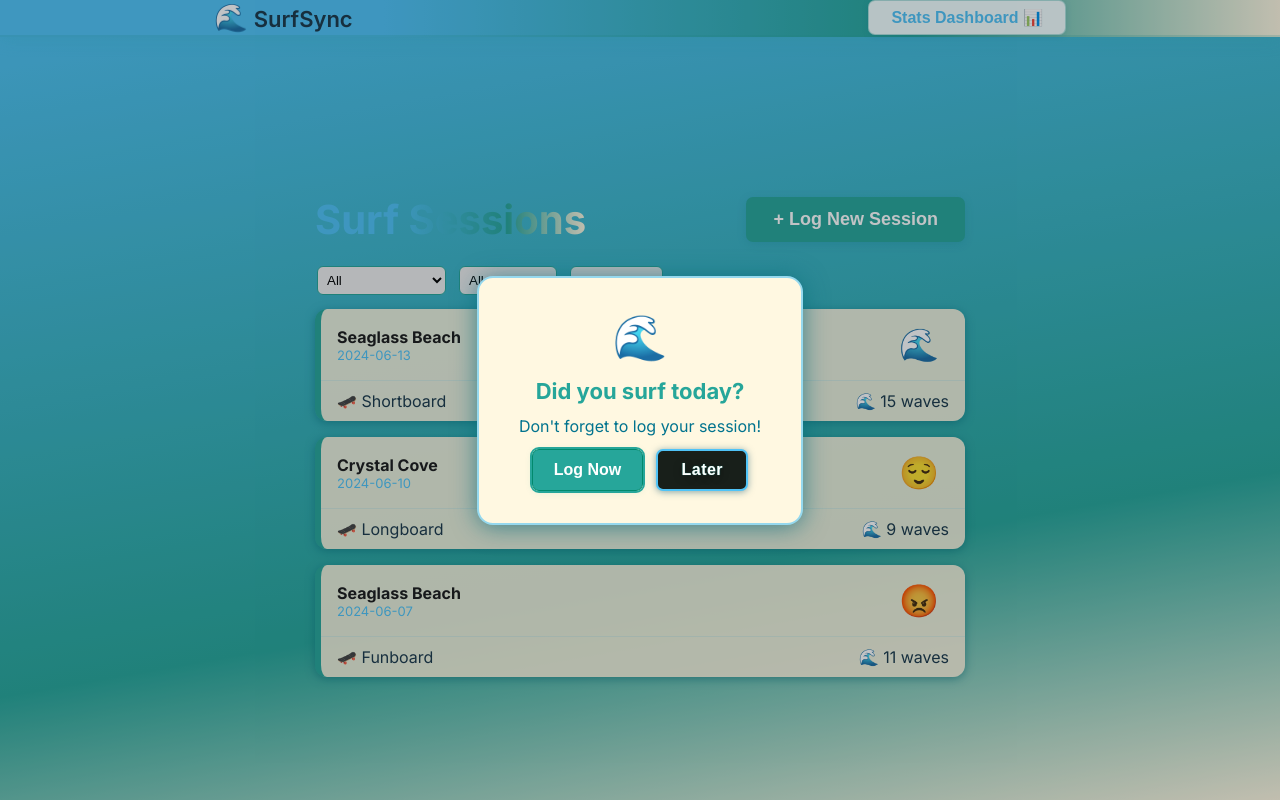
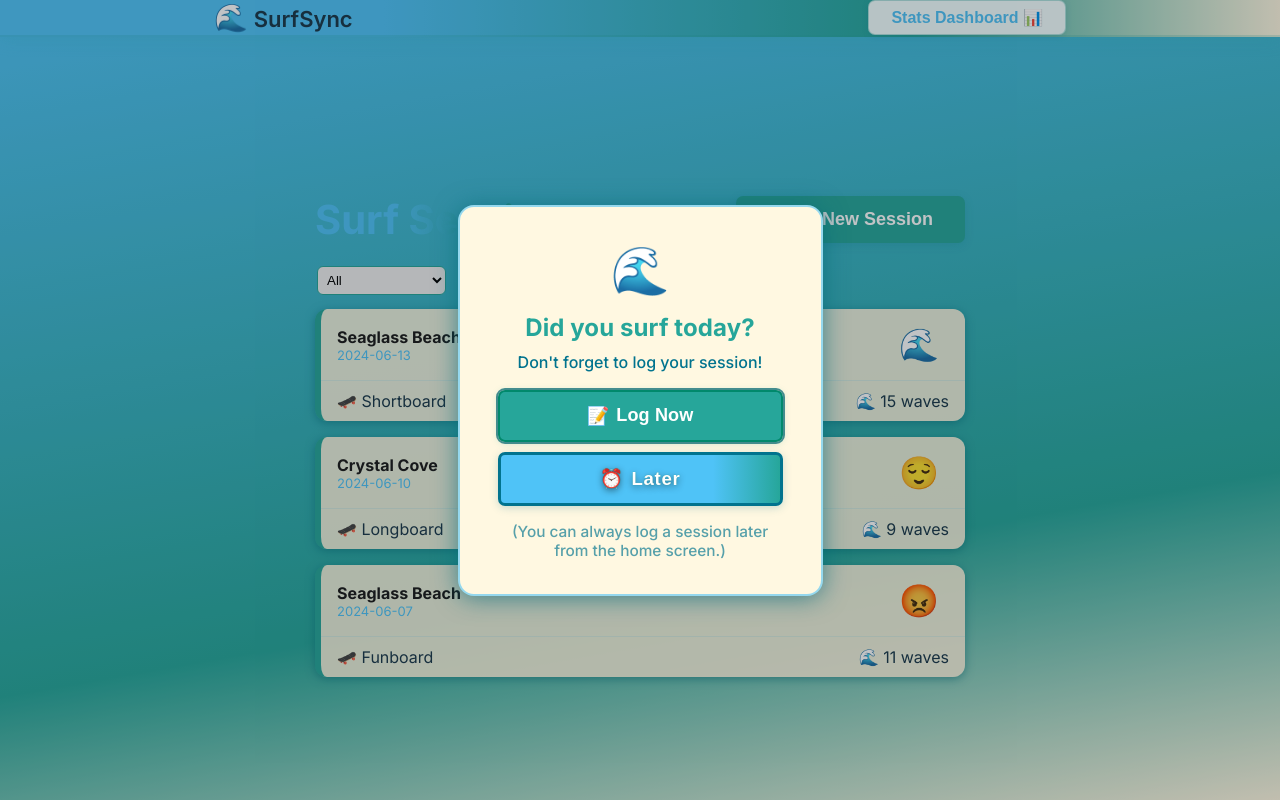
Before and after one commit to Workflow-Manager-admin/wavelog-106814-572042b8, a React (Create React App) app in the folder wave_log_frontend/: page / in a window 1280 px wide. Built offline with nearby package versions, Linux system fonts and the light colour scheme; the HTML template or start-up script is replaced by a standard one.

Commit message:
Auto-commit: Changes as of 2025-06-04T12:51:54.035137+00:00

```diff
--- a/wave_log_frontend/src/App.css
+++ b/wave_log_frontend/src/App.css
@@ -129,8 +129,36 @@ body {
   animation: fadein 0.3s;
 }
 .reminder-modal button:focus {
-  outline: 2px solid #26a69a;
+  outline: 2.5px solid #20777ed2;
 }
+
+/* Emphasized "Later" button for reminder modal - extra high contrast, large */
+.btn-reminder-later {
+  background: linear-gradient(90deg, #4FC3F7 76%, #26A69A 100%);
+  color: #fff !important;
+  border: 3px solid #01738e;
+  font-weight: 900;
+  font-size: 1.18rem;
+  box-shadow: 0 2px 8px #01738e36;
+  text-shadow: 0 2px 7px #0007, 0 0px 1px #26a69a;
+  letter-spacing: .6px;
+  min-width: 120px;
+  outline: none;
+  transition: background .18s, color .18s, border .12s;
+}
+.btn-reminder-later:hover, .btn-reminder-later:active, .btn-reminder-later:focus {
+  background: #1A384A !important;
+  color: #FFF8E1 !important;
+  border-color: #4FC3F7;
+}
+
+/* Large modal button tweaks (shared for both Log Now and Later) */
+.btn-large {
+  font-size: 1.13rem;
+  font-weight: 800;
+  padding: 13px 32px;
+}
+
 
 /* Dashboard/Stats styles */
 .mood-trend-bar {
--- a/wave_log_frontend/src/App.js
+++ b/wave_log_frontend/src/App.js
@@ -657,34 +657,40 @@ export default function App() {
             style={{
               background: '#FFF8E1',
               borderRadius: 16,
-              padding: '32px 40px',
-              maxWidth: 340,
-              minWidth: 240,
+              padding: '34px 38px',
+              maxWidth: 365,
+              minWidth: 244,
               boxShadow: '0 2px 24px #026b79aa',
               textAlign: 'center',
               border: '2px solid #4FC3F799',
               outline: 'none'
             }}
           >
-            <span style={{ fontSize: 44, display: 'block', marginBottom: 14 }}>
+            <span style={{ fontSize: 47, display: 'block', marginBottom: 14 }}>
               🌊
             </span>
-            <div style={{ fontWeight: 700, fontSize: 22, color: '#26A69A' }}>
+            <div style={{ fontWeight: 800, fontSize: 24, color: '#26A69A', letterSpacing: 0.1, marginBottom: 6 }}>
               Did you surf today?
             </div>
-            <div style={{ color: '#01738e', margin: '12px 0' }}>
+            <div style={{ color: '#01738e', margin: '10px 0 8px 0', fontWeight: 500 }}>
               Don&apos;t forget to log your session!
             </div>
-            <div style={{ display: 'flex', gap: 13, justifyContent: 'center', marginTop: 13 }}>
+            <div style={{ display: 'flex', flexDirection:'column', gap: 10, justifyContent: 'center', marginTop: 18 }}>
               <button
-                className="btn"
+                className="btn btn-large"
                 style={{
                   background: '#26A69A',
                   color: '#fff',
-                  fontWeight: 700,
-                  border: '1.5px solid #01896c',
-                  boxShadow: '0 1px 7px #26a69a26',
-                  minWidth: 92,
+                  fontWeight: 800,
+                  border: '2px solid #01896c',
+                  boxShadow: '0 1px 7px #26a69a46',
+                  minWidth: 120,
+                  fontSize: '1.13rem',
+                  letterSpacing: '.1px',
+                  display: 'flex',
+                  alignItems: 'center',
+                  justifyContent: 'center',
+                  gap: 7
                 }}
                 onClick={() => {
                   setReminderOpen(false);
@@ -692,30 +698,70 @@ export default function App() {
                   sessionStorage.setItem('surfReminderDismissed', '1');
                 }}
                 autoFocus
+                tabIndex={0}
+                aria-label="Log your session now"
+                onKeyPress={e => {
+                  if (e.key === 'Enter') {
+                    setReminderOpen(false);
+                    setView('log');
+                    sessionStorage.setItem('surfReminderDismissed', '1');
+                  }
+                }}
               >
+                <span role="img" aria-label="Log">📝</span>
                 Log Now
               </button>
               <button
-                className="btn"
+                className="btn btn-large"
                 style={{
-                  background: '#181F1A',
-                  color: '#FFFFFE',
-                  border: '2px solid #4FC3F7',
-                  fontWeight: 800,
-                  minWidth: 92,
-                  boxShadow: '0 1px 7px #1A5C7488',
-                  textShadow: '0 2px 8px #0006, 0 0px 1px #26a69a',
-                  letterSpacing: ".5px"
+                  background: 'linear-gradient(90deg, #4FC3F7 76%, #26A69A 100%)',
+                  color: '#fff',
+                  border: '3px solid #01738e',
+                  fontWeight: 900,
+                  minWidth: 120,
+                  fontSize: '1.17rem',
+                  boxShadow: '0 2px 9px #01738e36',
+                  textShadow: '0 2px 7px #0007, 0 0px 1px #26a69a',
+                  letterSpacing: ".6px",
+                  outline: 'none',
+                  transition: 'background .18s, color .18s, border .12s',
+                  display: 'flex',
+                  alignItems: 'center',
+                  justifyContent: 'center',
+                  gap: 8
                 }}
                 onClick={() => {
                   setReminderOpen(false);
                   sessionStorage.setItem('surfReminderDismissed', '1');
                 }}
+                onKeyPress={e => {
+                  if (e.key === 'Enter') {
+                    setReminderOpen(false);
+                    sessionStorage.setItem('surfReminderDismissed', '1');
+                  }
+                }}
                 tabIndex={0}
                 aria-label="Later (dismiss reminder popup)"
+                onMouseOver={e => {
+                  e.currentTarget.style.background = '#1A384A';
+                  e.currentTarget.style.color = '#FFF8E1';
+                }}
+                onMouseOut={e => {
+                  e.currentTarget.style.background = 'linear-gradient(90deg, #4FC3F7 76%, #26A69A 100%)';
+                  e.currentTarget.style.color = '#fff';
+                }}
               >
+                <span role="img" aria-label="Clock">⏰</span>
                 Later
               </button>
+              <span style={{
+                marginTop: 6,
+                color: '#01738eaa',
+                fontSize: '0.96em',
+                fontWeight: 500
+              }}>
+                (You can always log a session later from the home screen.)
+              </span>
             </div>
           </div>
         </div>
```
Also changed, not shown: 1 other file (tests, documents, lock files or other folders).
